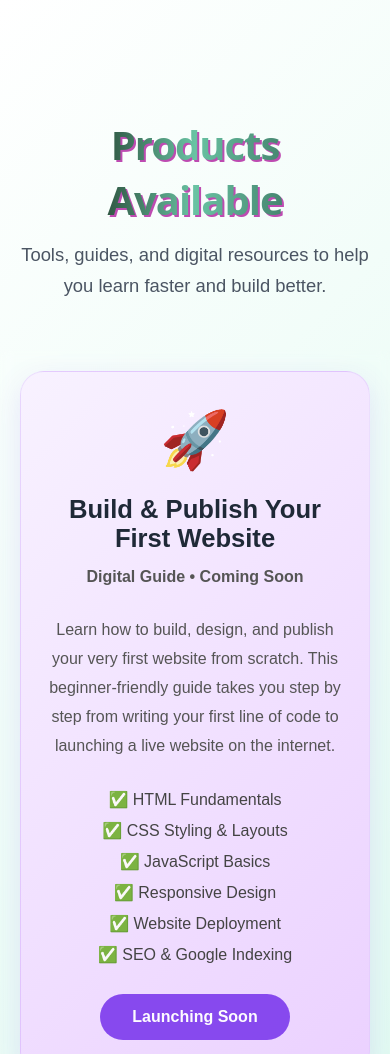
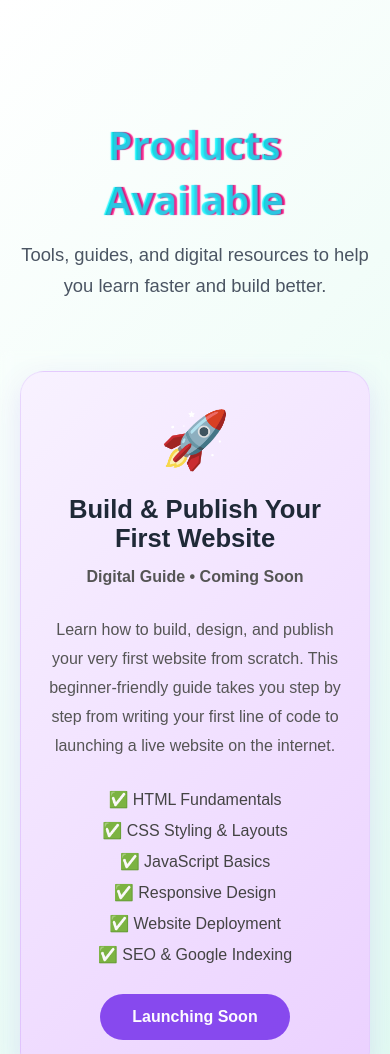
Before and after one commit to DEVARIELA/ByteGo, a plain HTML site: page productsavaiable.html in a window 390 px wide. Shown: the top 1054 px of the page. Drawn offline with Linux system fonts and the light colour scheme.

Commit message:
Revamp productsavaiable.html with new styles
Updated styles and layout for the products page, enhancing visual elements and responsiveness.

```diff
--- a/productsavaiable.html
+++ b/productsavaiable.html
@@ -18,21 +18,31 @@
         padding: 90px 20px 50px;
     }
 
-    /* Stilimi i ri për header-in sipas dizajnit të kërkuar */
+    /* Stilimi i ri i përshtatur fiks si te image_d49d75.png */
     .products-header h1 {
         font-family: system-ui, -apple-system, BlinkMacSystemFont, 'Segoe UI', Roboto, 'Helvetica Neue', Arial, sans-serif;
         font-size: 4rem;
         font-weight: 900;
         margin-bottom: 12px;
-        letter-spacing: -1px;
+        letter-spacing: -0.5px;
 
-        /* Kalimi i ngjyrave (gradient) brenda shkronjave */
-        background: linear-gradient(to right, #1d3319 0%, #305844 25%, #69c3a3 50%, #468670 75%, #18281a 100%);
+        /* Gradienti: i errët në skaje, shumë i hapur/gothajse i bardhë në mes */
+        background: linear-gradient(to right,
+            #0b1611 0%,
+            #234233 20%,
+            #4fa889 40%,
+            #e6f7f2 50%,
+            #4fa889 60%,
+            #234233 80%,
+            #0b1611 100%
+        );
         -webkit-background-clip: text;
         -webkit-text-fill-color: transparent;
 
-        /* Hija e fortë vjollcë/rozë prapa tekstit */
-        filter: drop-shadow(3.5px 3.5px 0px #bd4bb1);
+        /* Efekti Chromatic Aberration: Hije cian në të majtë (-2px) dhe magenta në të djathtë (2px) */
+        text-shadow:
+            -2px 0px 1px rgba(0, 242, 254, 0.8),
+             2px 0px 1px rgba(255, 0, 128, 0.8);
     }
 
     .products-header p {
@@ -115,11 +125,10 @@
         opacity: 1;
     }
 
-    /* Përshtatja për pajisjet celulare */
     @media (max-width: 768px) {
         .products-header h1 {
-            font-size: 2.5rem; /* Pak më i vogël në telefon që të mos ndahet keq */
-            filter: drop-shadow(2px 2px 0px #bd4bb1);
+            font-size: 2.5rem;
+            text-shadow: -1.5px 0px 1px rgba(0, 242, 254, 0.8), 1.5px 0px 1px rgba(255, 0, 128, 0.8);
         }
 
         .coming-soon-card {
```
